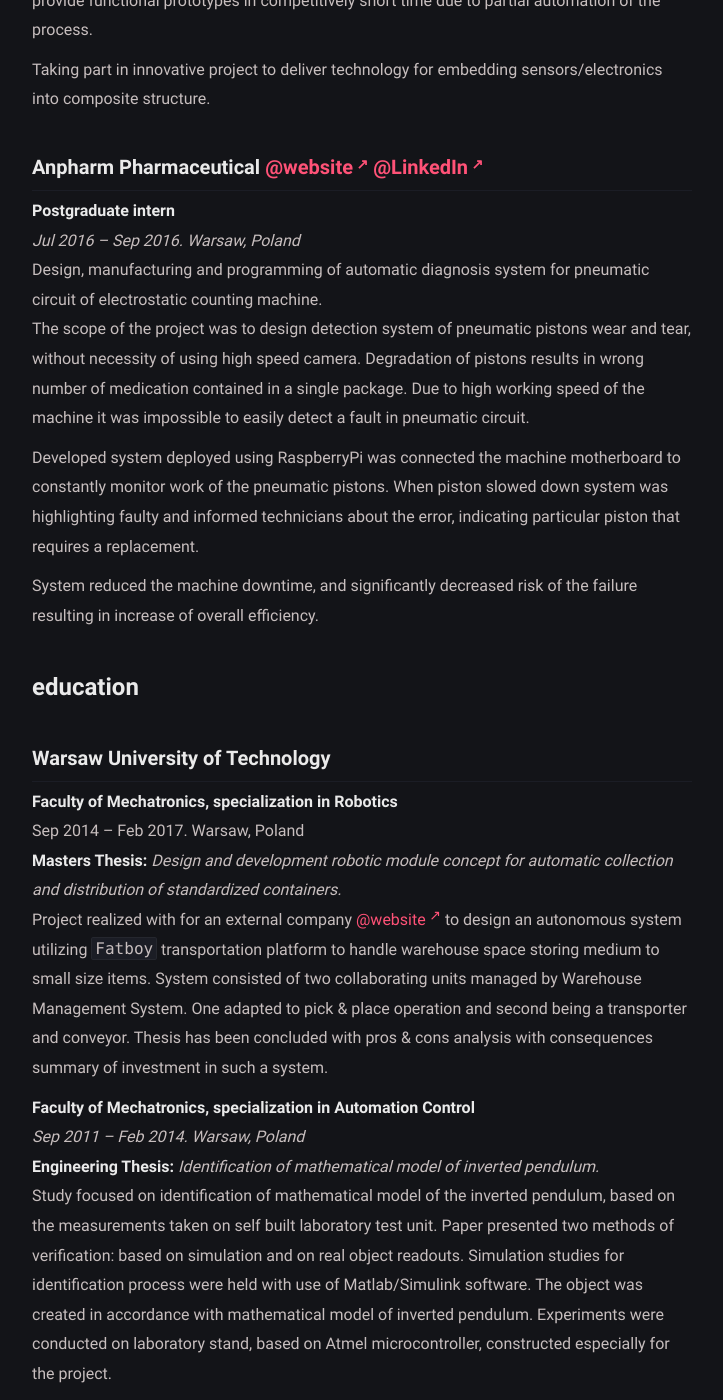
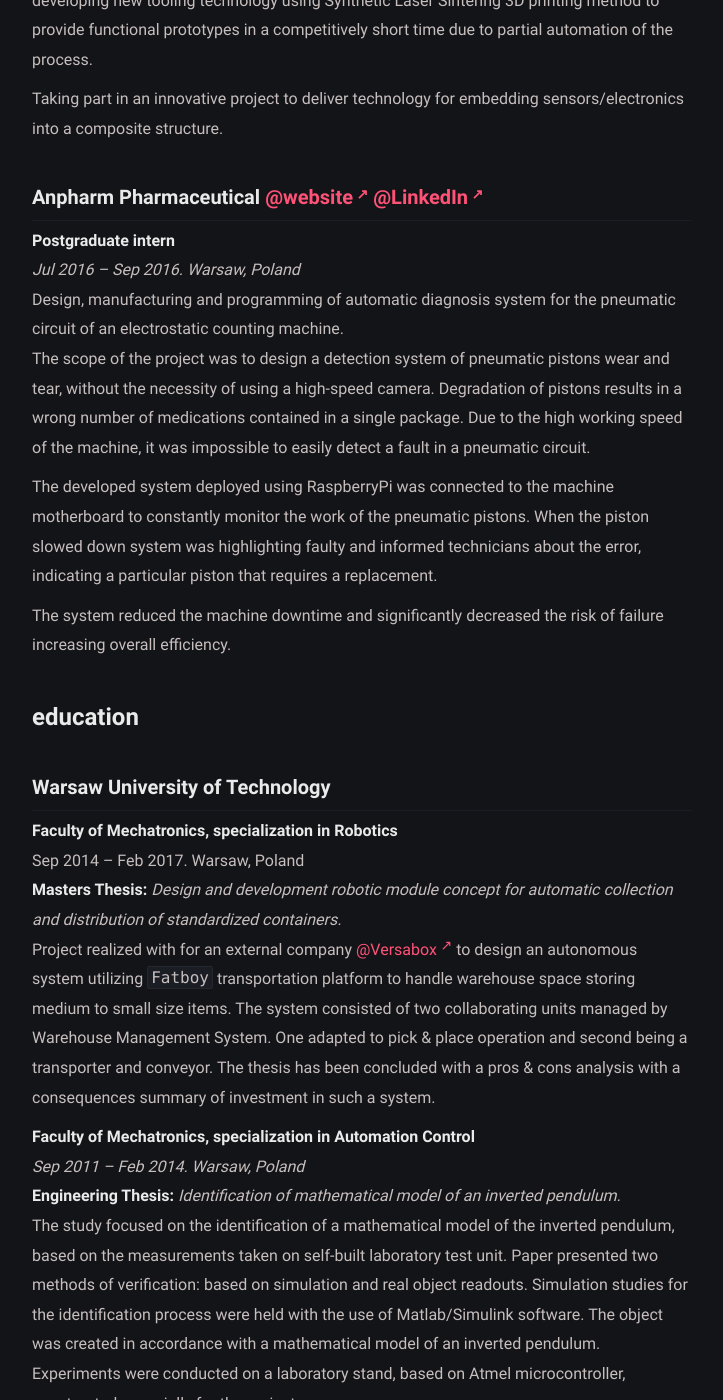
Before and after one commit to furmanp/my-personal-website, a Jekyll site: the page built from resume.md, in a window 1280 px wide and 1400 px high, scrolled down 1325 px. Shown: the whole window, without its empty margins (278-1001 px from the left). Built offline with Jekyll 4.4.1, drawn with Linux system fonts in a browser that asks for light colours; some of the changed text lies outside the part shown.

Commit message:
grammar updates

```diff
--- a/resume.md
+++ b/resume.md
@@ -15,13 +15,13 @@ Employed for a position of composite design engineer, but nicely tuning in where
 of early stage of the project including Finite Element Method analysis, CAD design both parts and tooling. Building prototypes
 using traditional methods or 3D printing is possible. Running laboratory scale testing.
 
-Working for biggest OEM's in Wind Industry, and taking part in development projects of the biggest wind blades in the world.
+Working for biggest the OEM's in Wind Industry, and taking part in development projects of the biggest wind blades in the world.
 
 
-Recently started to develop range of custom supplementary tools using Visual Basic for Applications (VBA).
-I developed number of scripts, commercially for customers and also for internal use. Built on-line interactive
+Recently started to develop a range of custom supplementary tools using Visual Basic for Applications (VBA).
+I developed several scripts, commercially for customers and also for internal use. Built online interactive
 documentation service for improved maintenance and introduced Version Control System. <br>
-Exemplary projects are: Layup building tool for DraftSight,
+Exemplary projects are the Layup building tool for DraftSight,
 Custom Toolbar for Siemens Femap, Configuration calculator for composite frames, Office attendance registry.
 
 My main responsibilities are to create a tangible product or technology from clients requirements or ideas.
@@ -29,30 +29,30 @@ My main responsibilities are to create a tangible product or technology from cli
 ### New Era Materials <a href="https://neweramaterials.com/" target="_blank" rel="noopener">@website</a> <a href="https://www.linkedin.com/company/neweramaterials/" target="_blank" rel="noopener">@LinkedIn</a><br>
 **Composite R&D Engineer** <br>
 *Jan 2017 – Dec 2019. Cracow, Poland <br>*
-Product Development Engineer, responsible for providing manufacturing technology using unique in house developed product,
-solid state composite pre-preg. Working closely with chemical department to provide feedback on structural and engineering
-standpoint on the product. Supporting customers on introducing novel technology in their facilities. Running optimisation
-tests to achieve best highest performing part from manufacturing process.
+Product Development Engineer, responsible for providing manufacturing technology using unique in house developed products,
+solid-state composite pre-preg. Working closely with the chemical department to provide feedback on structural and engineering
+standpoint on the product. Supporting customers on introducing novel technology in their facilities. Running optimization
+tests to achieve the best performing part from the manufacturing process.
 
 Designing and delivering tooling used for serial production of composite elements.
-Responsible for programming and overseeing production on CNC machine.
-Involved in development new tooling technology using Synthetic Laser Sintering 3D printing method to provide functional
-prototypes in competitively short time due to partial automation of the process.
+Responsible for programming and overseeing production on CNC machines.
+Involved in developing new tooling technology using Synthetic Laser Sintering 3D printing method to provide functional
+prototypes in a competitively short time due to partial automation of the process.
 
-Taking part in innovative project to deliver technology for embedding sensors/electronics into composite structure.
+Taking part in an innovative project to deliver technology for embedding sensors/electronics into a composite structure.
 
 ### Anpharm Pharmaceutical <a href="https://anpharm.pl/?language=en" target="_blank" rel="noopener">@website</a> <a href="https://www.linkedin.com/company/zak%C5%82ad-produkcyjny-firmy-servier-w-polsce-anpharm/" target="_blank" rel="noopener">@LinkedIn</a>
 **Postgraduate intern** <br>
 *Jul 2016 – Sep 2016. Warsaw, Poland <br>*
-Design, manufacturing and programming of automatic diagnosis system for pneumatic circuit of electrostatic counting machine. <br>
-The scope of the project was to design detection system of pneumatic pistons wear and tear, without necessity of using high speed camera.
-Degradation of pistons results in wrong number of medication contained in a single package.
-Due to high working speed of the machine it was impossible to easily detect a fault in pneumatic circuit.
+Design, manufacturing and programming of automatic diagnosis system for the pneumatic circuit of an electrostatic counting machine. <br>
+The scope of the project was to design a detection system of pneumatic pistons wear and tear, without the necessity of using a high-speed camera.
+Degradation of pistons results in a wrong number of medications contained in a single package.
+Due to the high working speed of the machine, it was impossible to easily detect a fault in a pneumatic circuit.
 
-Developed system deployed using RaspberryPi was connected the machine motherboard to constantly monitor work of the pneumatic pistons.
-When piston slowed down system was highlighting faulty and informed technicians about the error, indicating particular piston that requires a replacement.
+The developed system deployed using RaspberryPi was connected to the machine motherboard to constantly monitor the work of the pneumatic pistons.
+When the piston slowed down system was highlighting faulty and informed technicians about the error, indicating a particular piston that requires a replacement.
 
-System reduced the machine downtime, and significantly decreased risk of the failure resulting in increase of overall efficiency.
+The system reduced the machine downtime and significantly decreased the risk of failure increasing overall efficiency.
 
 # education
 ### Warsaw University of Technology <br>
@@ -60,52 +60,52 @@ System reduced the machine downtime, and significantly decreased risk of the fai
 Sep 2014 – Feb 2017. Warsaw, Poland <br>
 **Masters Thesis:** *Design and development robotic module concept for automatic
 collection and distribution of standardized containers.*<br>
-Project realized with for an external company <a href="https://versabox.eu/" target="_blank" rel="noopener">@website</a>
+Project realized with for an external company <a href="https://versabox.eu/" target="_blank" rel="noopener">@Versabox</a>
 to design an autonomous system utilizing `Fatboy` transportation platform to handle warehouse space storing medium to small
-size items. System consisted of two collaborating units managed by Warehouse Management System.
-One adapted to pick & place operation and second being a transporter and conveyor. Thesis has been concluded with pros & cons
-analysis with consequences summary of investment in such a system.
+size items. The system consisted of two collaborating units managed by Warehouse Management System.
+One adapted to pick & place operation and second being a transporter and conveyor. The thesis has been concluded with a pros & cons
+analysis with a consequences summary of investment in such a system.
 
 **Faculty of Mechatronics, specialization in Automation Control** <br>
 *Sep 2011 – Feb 2014. Warsaw, Poland <br>*
-**Engineering Thesis:** *Identification of mathematical model of inverted pendulum.*<br>
-Study focused on identification of mathematical model of the inverted
-pendulum, based on the measurements taken on self built laboratory test unit.
-Paper presented two methods of verification: based on simulation and on real object readouts.
-Simulation studies for identification process were held with use of Matlab/Simulink software.
-The object was created in accordance with mathematical model of inverted pendulum.
-Experiments were conducted on laboratory stand, based on Atmel
+**Engineering Thesis:** *Identification of mathematical model of an inverted pendulum.*<br>
+The study focused on the identification of a mathematical model of the inverted
+pendulum, based on the measurements taken on self-built laboratory test unit.
+Paper presented two methods of verification: based on simulation and real object readouts.
+Simulation studies for the identification process were held with the use of Matlab/Simulink software.
+The object was created in accordance with a mathematical model of an inverted pendulum.
+Experiments were conducted on a laboratory stand, based on Atmel
 microcontroller, constructed especially for the project.
 
 ### Technical University Dresden <br>
 **Institute of Lightweight Engineering and Polymer Technology, Mechanical Engineering** <br>
 *Apr 2015 – Apr 2016. Dresden, Germany <br>*
 **Project:** *Design and development of High Voltage Transmission Lines inspection Robot.*
-The outlook of the project was to deliver a device which will improve currently existing methods of inspecting transmission lines.
-Aside from being founder of the project I was responsible for a conceptual solution, which was followed by detailed design,
+The outlook of the project was to deliver a device that will improve currently existing methods of inspecting transmission lines.
+Aside from being the founder of the project I was responsible for a conceptual solution, which was followed by detailed design,
 manufactured and verified on a laboratory scale.
-Using composite materials, which were the structural foundation we managed to achieve significantly lower weight,
+Using composite materials, which were the structural foundation we managed to achieve a significantly lower weight,
 compared to different solutions of the same purpose.
 
-After the Student's Exchange programme ended, my work on the project continued due to potential of commercialization.
-The project was finalized winning 1st prize in ENEA+ INNOVATION, contest for the most innovative project that fits into
+After the Student's Exchange programme ended, my work on the project continued due to the potential of commercialization.
+The project was finalized winning 1st prize in ENEA+ INNOVATION, a contest for the most innovative project that fits into
 business strategy of energy providing company. The contest was of national rank.
 
 # additional activity
 ### WUT Solar Boat Team
 *Apr 2016 - Sept 2016. Warsaw, Poland <br>*
-Project focused on building a fully solar-powered 6 meter long boat that will take part in boating race.
-Within the team of 10 people we built boat which qualified to worldwide championship, Solar1 Boat Challenge in Monaco.
+The project focused on building a fully solar-powered 6-meter long boat that will take part in a boating race.
+Within the team of 10 people, we built a boat that qualified for worldwide championship, Solar1 Boat Challenge in Monaco.
 
-Boat was built using carbon fiber reinforced composites and aluminum elements, it was powered with solar cells, 980 Watts of
-total power output. In addition to that we developed system of hydrofoils that reduced water resistance increasing maximum speed.
+Boat was built using carbon fiber reinforced composites and aluminium elements, it was powered with solar cells, 980 Watts of
+total power output. In addition to that we developed a system of hydrofoils that reduced water resistance increasing maximum speed.
 
 
 ### Robomatic student's association
 *Sept 2014 - Mar 2015. Warsaw, Poland <br>*
 As a member of student's association while studying at Warsaw University of Technology, I co-organized nationwide tournament
 of mobile robots, Robomaticon <a href="https://robomaticon.pl/en" target="_blank" rel="noopener">@website</a>.
-Tournament gathered over 1000 participants from entire country with several from across the Europe. It attracted attention of around 5000
+The tournament gathered over 1000 participants from an entire country with several from across Europe. It attracted the attention of around 5000
 visitors and public media, taking place in the main hall of WUT.
 <br>
 <br>
```
Also changed, not shown: _posts/2022-01-01-why-have-website/2022-01-01-why-have-a-website.md (+2 -2 lines), _posts/2022-01-20-is-visual-basic-dead/2022-01-20-is-visual-basic-dead.md (+12 -12 lines), _posts/2022-01-20-version-control-software/2022-01-20-version-control-software.md (+56 -1 lines), about.md (+1 -1 lines).
